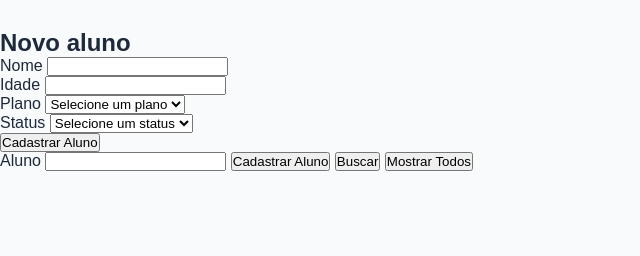
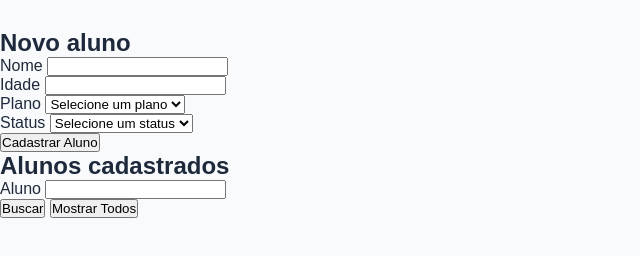
Before and after one commit to bigueline/FitLife, a plain HTML site: page index.html in a window 1280 px wide. Shown: the part 142-398 px from the top of the page, without its empty margins (0-640 px from the left). Drawn offline with Linux system fonts and the light colour scheme.

Commit message:
feat: organiza listagem e busca de alunos

```diff
--- a/index.html
+++ b/index.html
@@ -54,17 +54,25 @@
      <button onclick="cadastrarAluno()">Cadastrar Aluno</button>
 
     </section>
+
+    <section class="card card-lista">
+     <h2>Alunos cadastrados</h2>
+
+     <div class="campo">
+       <label for="buscar">Aluno</label>
+       <input type="text" id="buscar">
+     </div>
+
+     <div class="acoes-busca">
+       <button onclick="buscarAluno()">Buscar</button>
+       <button onclick="mostrarTodos()">Mostrar Todos</button>
+     </div>
+
+     <div id="resultado"></div>
+
+    </section>
    </main>
 
-  <label for="buscar">Aluno</label>
-  <input type="text" id="buscar">
-
-  <button onclick="cadastrarAluno()">Cadastrar Aluno</button>
-  <button onclick="buscarAluno()">Buscar</button>
-  <button onclick="mostrarTodos()">Mostrar Todos</button>
-
-
-<div id="resultado"></div>
   <script src="script.js"></script>
 
  </body>
```
